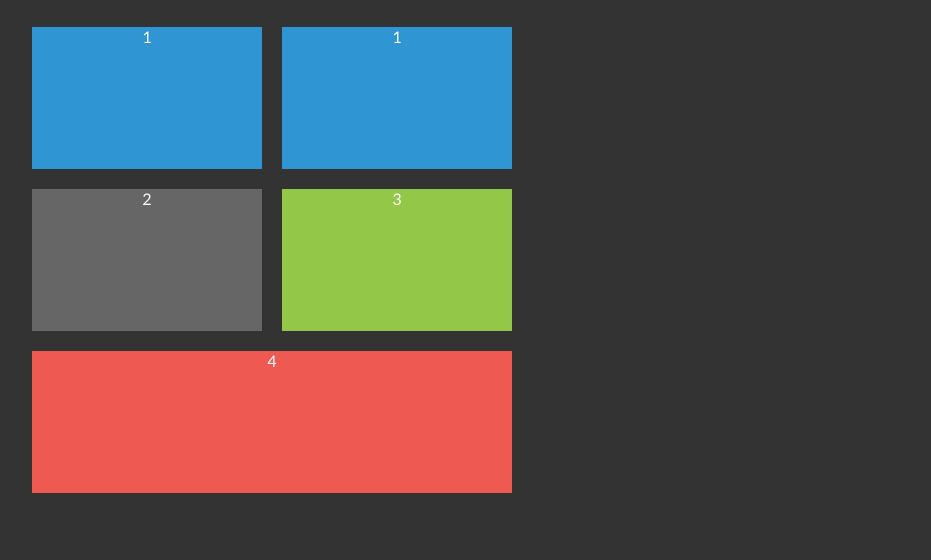
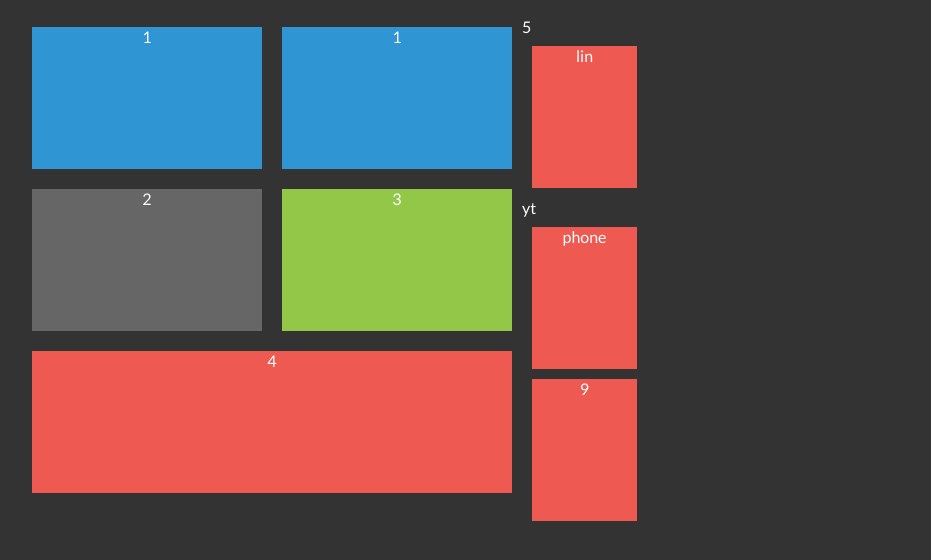
Before and after one commit to PROGR92/CV_WEB_LESSON, a plain HTML site: page index.Html in a window 1280 px wide. Shown: the part 114-674 px from the top of the page, without its empty margins (118-1049 px from the left). Drawn offline with Linux system fonts and the light colour scheme.

Commit message:
Start second day

```diff
--- a/index.Html
+++ b/index.Html
@@ -40,7 +40,13 @@
 		</div>
 
 		<div class="square">
+			<div class="tile5">5</div>
 
+			<div class="lin">lin</div>
+			<div class="yt">yt</div>
+			<div class="phone">phone</div>
+			<div class="tile9">9</div>
+			<div style="clear: both;"></div>
 		</div>
 
 		<div class="rectangle">
--- a/style.css
+++ b/style.css
@@ -72,3 +72,35 @@ body
     background-color: #ee5a52;
     text-align: center;
 }
+.lin
+{
+    margin: 10px;
+    width: 105px;
+    height: 142px;
+    background-color: #ee5a52;
+    text-align: center;
+}
+.fb
+{
+    margin: 10px;
+    width: 105px;
+    height: 142px;
+    background-color: #ee5a52;
+    text-align: center;
+}
+.phone
+{
+    margin: 10px;
+    width: 105px;
+    height: 142px;
+    background-color: #ee5a52;
+    text-align: center;
+}
+.tile9
+{
+    margin: 10px;
+    width: 105px;
+    height: 142px;
+    background-color: #ee5a52;
+    text-align: center;
+}
```
